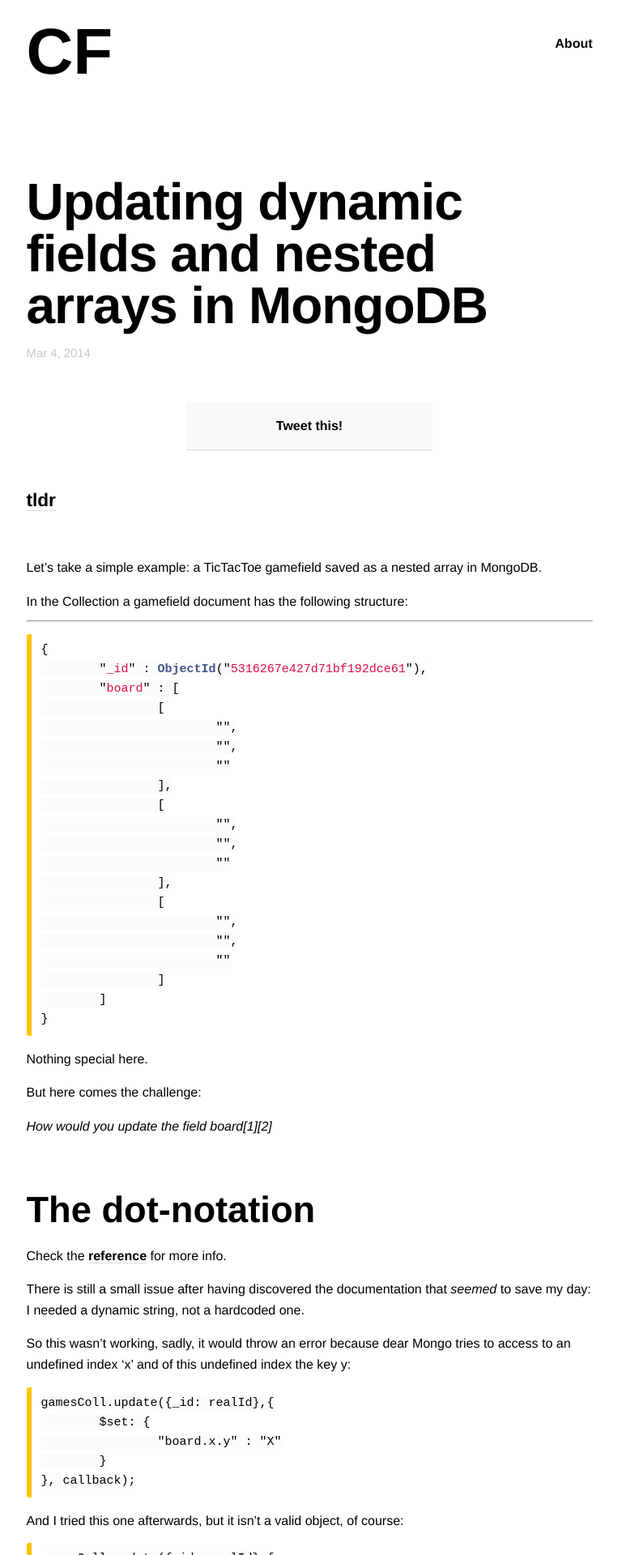
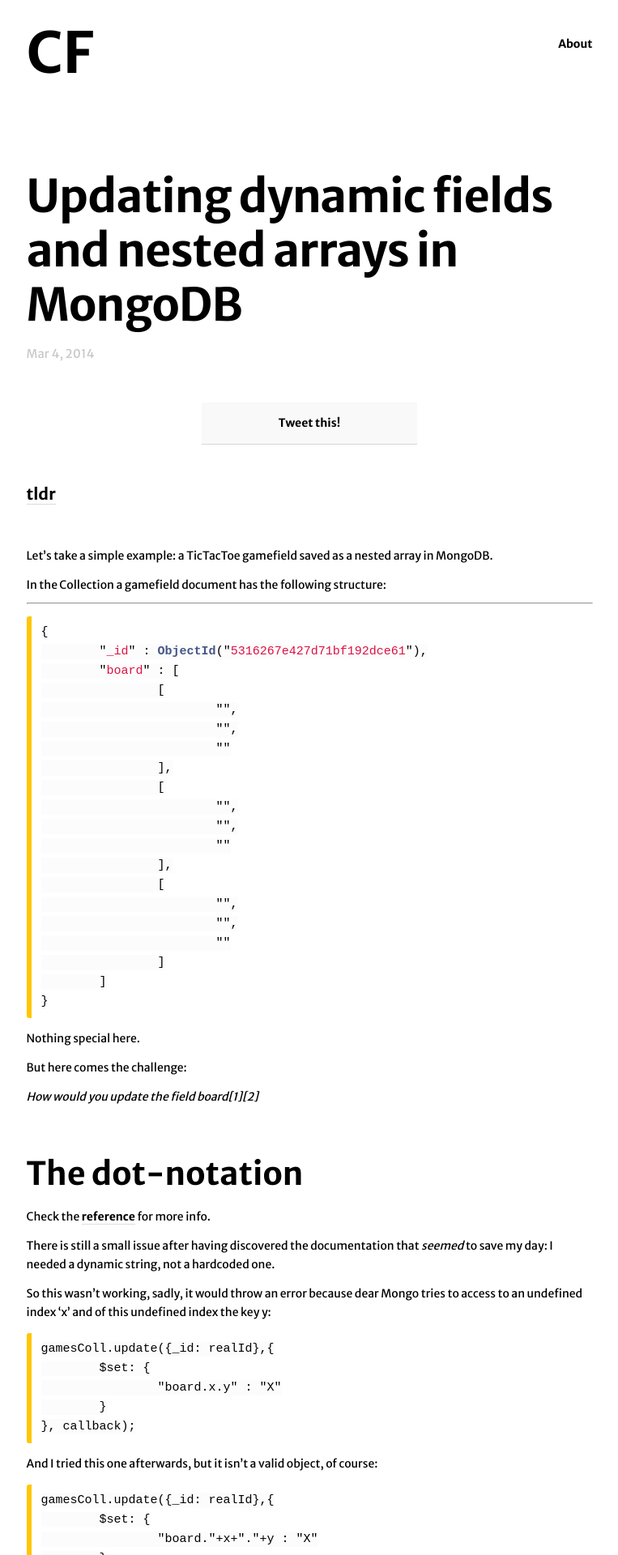
Before and after one commit to christian-fei/christian-fei.github.io-pandoc, a Jekyll site: the page built from _posts/2014-03-04-updating-dynamic-fields-and-nested-arrays-in-mongodb.md, in a window 1280 px wide. Shown: the top 1920 px of the page at 81% size, without its empty margins (258-1021 px from the left). Built offline with Jekyll 4.4.1, drawn with Linux system fonts in a browser that asks for light colours; Markdown is read by kramdown in place of the engine named in the settings; comment, search, counter and statistics services are not loaded.

Commit message:
improved typography

```diff
--- a/_includes/head.html
+++ b/_includes/head.html
@@ -7,6 +7,8 @@
     <meta name="description" content="{% if page.desc %}{{ page.desc }}{% else if page.title %}{{ page.title }}{% else %}{{ site.description }}{% endif %}">
 
     <meta name="HandheldFriendly" content="True" />
+
+    <link href='http://fonts.googleapis.com/css?family=Merriweather+Sans:700,400' rel='stylesheet' type='text/css'>
     <link rel="stylesheet" href="{{ "/css/main.css" | prepend: site.baseurl }}">
     <link rel="canonical" href="{{ page.url | replace:'index.html','' | prepend: site.baseurl | prepend: site.url }}">
 
--- a/_sass/_layout.scss
+++ b/_sass/_layout.scss
@@ -91,9 +91,9 @@
     margin-bottom: $spacing-unit;
   }
 
-  a {
-    font-size: 1.1rem;
-  }
+  // a {
+  //   font-size: 1.1rem;
+  // }
 }
 
 .post-meta {
@@ -114,8 +114,7 @@
 
 .post-title {
   letter-spacing: -1px;
-  line-height: 1;
-
+  line-height: 1.2;
 }
 
 .post-date {
--- a/_sass/_typography.scss
+++ b/_sass/_typography.scss
@@ -2,7 +2,8 @@
  * Basic styling
  */
 body {
-  font: 16px Helvetica Neue, Helvetica, Arial, "Lucida Grande", sans-serif;
+  font-size: 14px;
+  font-family: "Merriweather Sans", "Helvetica Neue", "Helvetica", "Arial", "Lucida Grande", sans-serif;
   font-weight: 300;
   line-height: 1.6;
   color: $text-color;
@@ -23,8 +24,8 @@
 
 h1, h2, h3, h4 {
   margin: 1.414em 0 0.5em;
-  font-weight: inherit;
-  line-height: 1.2;
+  font-weight: 700;
+  line-height: 1.4;
 }
 
 h1 {
```
Also changed, not shown: other parts of _includes/head.html (+0 -3 lines).
